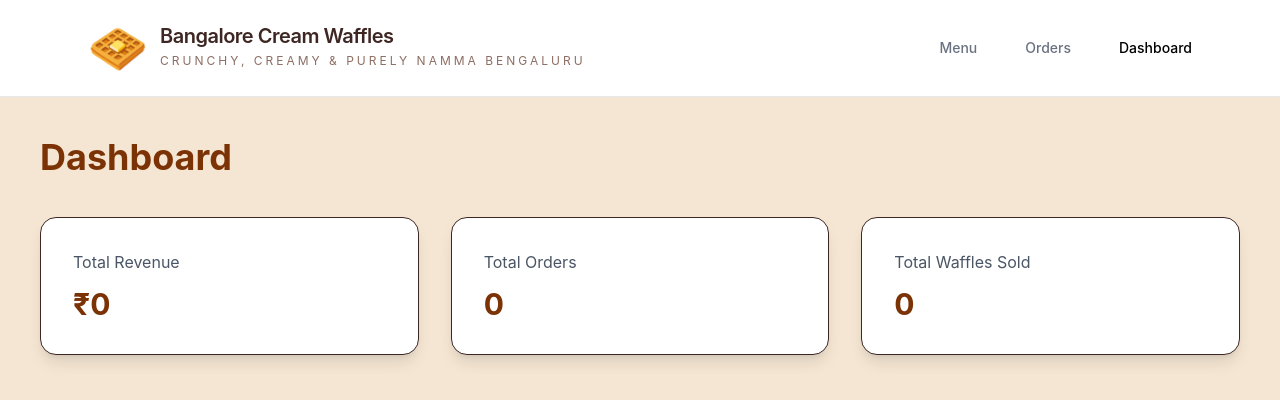
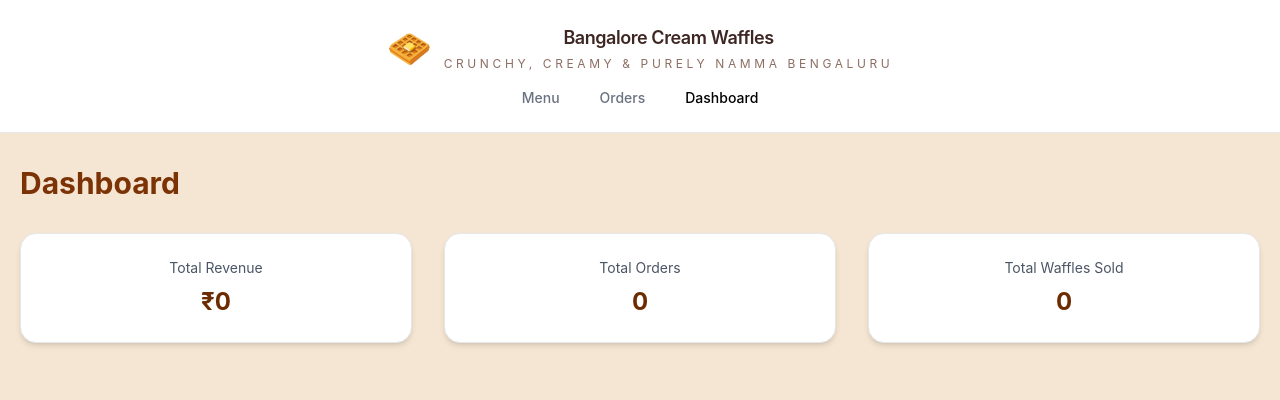
Before and after one commit to Nehaa-Prasad/waffle-tracker, a Next.js app: page /dashboard in a window 1280 px wide. Shown: the top 400 px of the page. Built offline with nearby package versions, Linux system fonts and the light colour scheme; no server answers; the database is empty.

Commit message:
modifications

```diff
--- a/app/dashboard/page.js
+++ b/app/dashboard/page.js
@@ -4,9 +4,14 @@ import { useEffect, useState } from "react"
 
 function StatCard({ title, value }) {
   return (
-    <div className="bg-white p-8 rounded-2xl shadow-lg border hover:shadow-xl transition">
-      <h2 className="text-gray-600 mb-3">{title}</h2>
-      <p className="text-3xl font-bold text-amber-900">{value}</p>
+    <div className="bg-white p-6 rounded-2xl shadow-md border border-gray-200 text-center w-full">
+      <h2 className="text-gray-600 mb-2 text-sm">
+        {title}
+      </h2>
+
+      <p className="text-2xl font-bold text-[#6d2c00] break-words">
+        {value}
+      </p>
     </div>
   )
 }
@@ -38,16 +43,19 @@ export default function Dashboard() {
   )
 
   return (
-    <div className="p-10 bg-[#f5e6d3] min-h-screen">
-      <h1 className="text-4xl font-bold mb-10 text-amber-900">
+    <div className="px-5 py-8 bg-[#f5e6d3] min-h-screen">
+
+      <h1 className="text-3xl font-bold mb-8 text-amber-900">
         Dashboard
       </h1>
 
-      <div className="grid grid-cols-3 gap-8">
+      {/* THIS IS THE FIX */}
+      <div className="flex flex-col gap-6 md:grid md:grid-cols-3 md:gap-8">
         <StatCard title="Total Revenue" value={`₹${totalRevenue}`} />
         <StatCard title="Total Orders" value={totalOrders} />
         <StatCard title="Total Waffles Sold" value={totalWaffles} />
       </div>
+
     </div>
   )
 }
--- a/components/Navbar.js
+++ b/components/Navbar.js
@@ -15,28 +15,23 @@ export default function Navbar() {
 
   return (
     <div className="w-full border-b border-gray-200 bg-white">
-      <div className="max-w-6xl mx-auto px-6 py-6">
-
-        {/* TOP SECTION */}
-        <div className="flex flex-col md:flex-row md:items-center md:justify-between gap-4">
+      <div className="max-w-6xl mx-auto px-6 py-6 flex flex-col items-center">
 
         {/* Logo + Name */}
-          <div className="flex items-start gap-3">
-            <span className="text-5xl">🧇</span>
-
+        <div className="flex items-center gap-3 mb-4">
+          <span className="text-4xl">🧇</span>
           <div>
-              <h1 className="text-xl font-semibold tracking-tight leading-tight">
+            <h1 className="text-lg font-semibold tracking-tight text-center">
               Bangalore Cream Waffles
             </h1>
-
-              <p className="text-xs tracking-[0.25em] text-[#8d6e63] mt-1 max-w-[250px] md:max-w-none">
+            <p className="text-xs tracking-[0.3em] text-[#8d6e63] mt-1 text-center">
               CRUNCHY, CREAMY & PURELY NAMMA BENGALURU
             </p>
           </div>
         </div>
 
-          {/* Links */}
-          <div className="flex gap-8 md:gap-12">
+        {/* Centered Links */}
+        <div className="flex justify-center gap-10">
           <Link href="/" className={linkStyle("/")}>
             Menu
           </Link>
@@ -50,6 +45,5 @@ export default function Navbar() {
 
       </div>
     </div>
-    </div>
   )
 }
```
Lines whose indentation alone changed are shown as unchanged.
